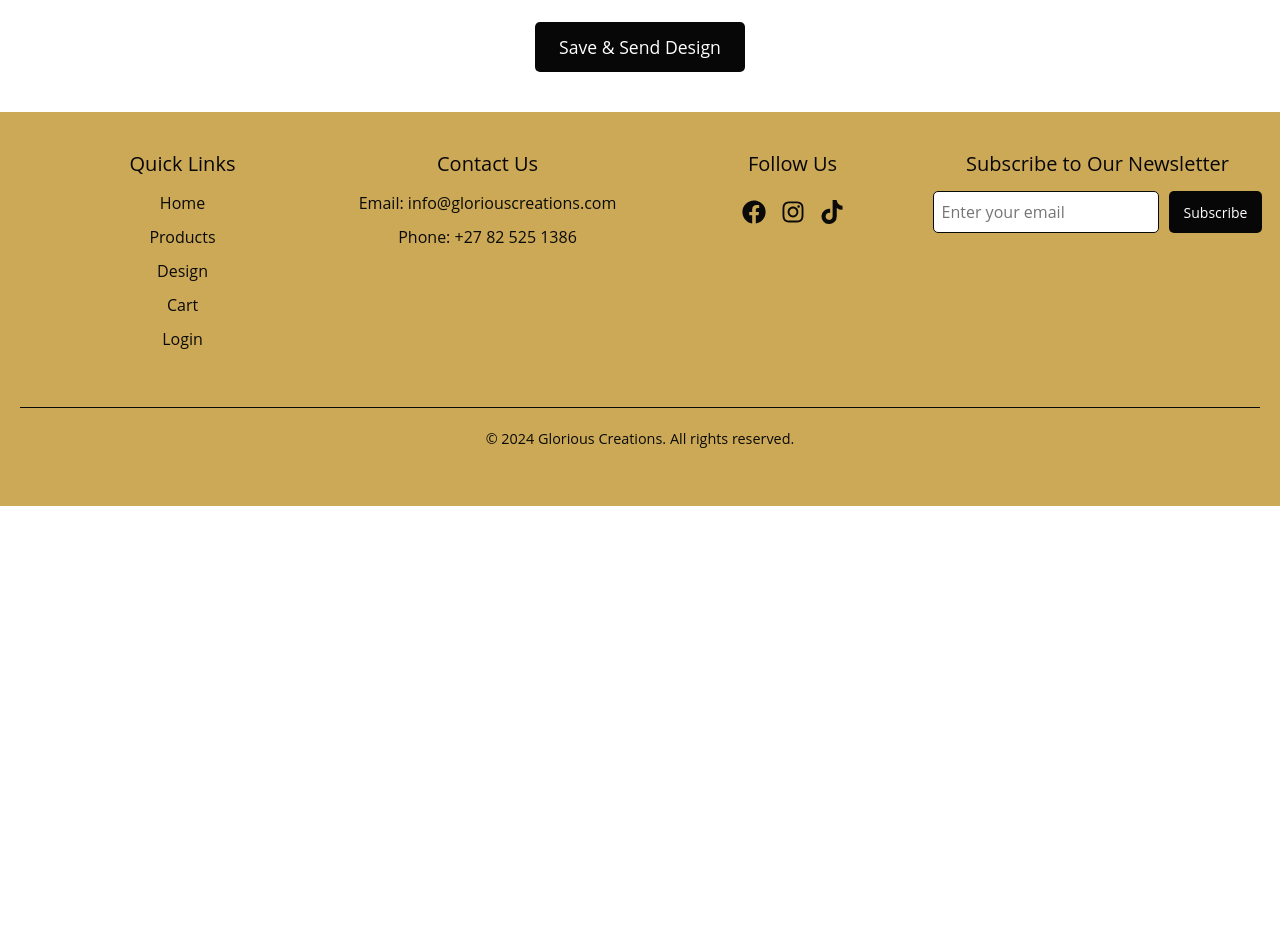
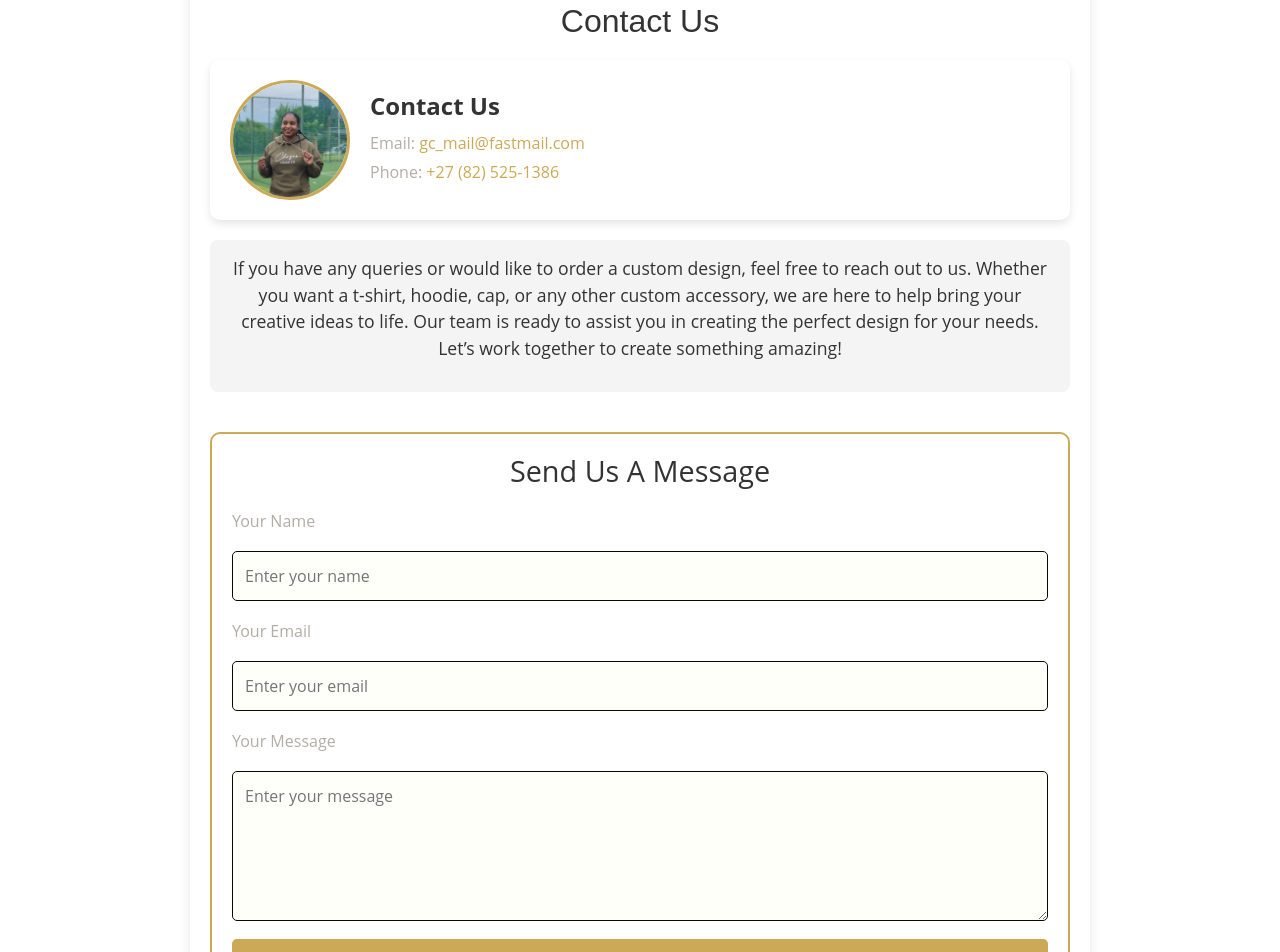
Before and after one commit to joshchif3/FGC, a React (Vite) app: page /contact in a window 1280 px wide. Shown: the part 140-1092 px from the top of the page. Before the commit the page ends 800 px from the top, so only its background shows below. Built offline with nearby package versions, Linux system fonts and the light colour scheme.

Commit message:
api chnages

```diff
--- a/src/components/ContactsPage.jsx
+++ b/src/components/ContactsPage.jsx
@@ -1,128 +1,124 @@
 import React, { useState } from "react";
-import { useAuth } from "../services/AuthContext";
-import { useMutation } from "@tanstack/react-query";
-import api from "../services/axios";
-import emailjs from "emailjs-com"; // Add EmailJS import
+import emailjs from "emailjs-com";
+import "../styling/ContactsPage.css";
 
-function Design() {
-  const { user } = useAuth();
-  const [designFile, setDesignFile] = useState(null);
-  const [designPreview, setDesignPreview] = useState(null);
-  const [colors, setColors] = useState("");
-  const [quantity, setQuantity] = useState("");
-  const [sizes, setSizes] = useState("");
-  const [isEmailSent, setIsEmailSent] = useState(false); // Track email status
+function ContactsPage() {
+  const [formData, setFormData] = useState({
+    name: "",
+    email: "",
+    message: "",
+  });
+  const [isMessageSent, setIsMessageSent] = useState(false); // States to hansdle the success message
 
-  const handleFileUpload = (event) => {
-    const file = event.target.files[0];
-    if (file) {
-      setDesignFile(file);
-      setDesignPreview(URL.createObjectURL(file));
-    }
+  const handleChange = (e) => {
+    const { name, value } = e.target;
+    setFormData((prevData) => ({
+      ...prevData,
+      [name]: value,
+    }));
   };
 
-  const uploadDesign = async (formData) => {
-    try {
-      const token = localStorage.getItem("authToken");
-      if (!token) throw new Error("❌ No authentication token found");
+  const handleSubmit = (e) => {
+    e.preventDefault();
 
-      const response = await api.post("/api/designs/upload", formData, {
-        headers: {
-          Authorization: `Bearer ${token}`,
-          "Content-Type": "multipart/form-data",
+    // Send form data to EmailJS
+    emailjs
+      .sendForm(
+        "service_oi6vx5n", // Updated Service ID
+        "template_vzyxdek", // Replace with your template ID
+        e.target, // This will automatically map the form fields to template variables
+        "UNjfGikVEcTG6vuKO" // Replace with your user ID from EmailJS
+      )
+      .then(
+        (result) => {
+          console.log("Message sent: ", result.text);
+          // Set the success message state
+          setIsMessageSent(true);
+          // Optionally, reset the form after a successful submission
+          setFormData({ name: "", email: "", message: "" });
         },
-      });
-      return response.data;
-    } catch (error) {
-      console.error("❌ Upload error:", error);
-      throw error;
-    }
-  };
-
-  const sendDesignEmail = async (designData) => {
-    try {
-      await emailjs.send(
-        "service_oi6vx5n", // Your Fastmail service ID
-        "template_vzyxdek", // Your template ID
-        {
-          to_name: "Glorious Creations Team",
-          from_name: user?.username || "Customer",
-          from_email: user?.email || "customer@example.com",
-          message: `
-            New Design Submission:
-            Colors: ${designData.colors}
-            Quantity: ${designData.quantity}
-            Sizes: ${designData.sizes}
-            User ID: ${user?.userId || "N/A"}
-          `,
-          // For file attachments, you would need a different approach
-        },
-        "UNjfGikVEcTG6vuKO" // Your EmailJS user ID
+        (error) => {
+          console.log("Error sending message: ", error.text);
+          // Optionally, handle error feedback
+        }
       );
-      setIsEmailSent(true);
-    } catch (error) {
-      console.error("❌ Email sending failed:", error);
-      throw error;
-    }
-  };
-
-  const { mutateAsync, isLoading, isError, error } = useMutation({
-    mutationFn: uploadDesign,
-  });
-
-  const handleSubmit = async (event) => {
-    event.preventDefault();
-
-    try {
-      if (!designFile) throw new Error("❌ Please upload a design file");
-
-      const formData = new FormData();
-      formData.append("colors", colors);
-      formData.append("quantity", quantity);
-      formData.append("sizes", sizes);
-      formData.append("designFile", designFile);
-      formData.append("userId", user?.userId);
-
-      // 1. Upload the design
-      await mutateAsync(formData);
-
-      // 2. Send email notification
-      await sendDesignEmail({ colors, quantity, sizes });
-
-      alert("✅ Design saved and email sent successfully!");
-    } catch (error) {
-      console.error("❌ Submission failed:", error);
-      alert(error.message || "❌ Failed to process design");
-    }
   };
 
   return (
-    <div className="design-page">
-      {/* ... (keep your existing JSX) ... */}
+    <div className="contacts-container">
+      <h2>Contact Us</h2>
 
-      <form className="order-details" onSubmit={handleSubmit}>
-        {/* ... (keep your existing form fields) ... */}
+      {/* Contact Us Section */}
+      <div className="contact-manager-card">
+        <div className="contact-manager-image">
+          <img
+            src="/images/manager.jpg"
+            alt="Sales & Design Manager"
+            className="manager-img"
+          />
+        </div>
+        <div className="contact-manager-info">
+          <h3>Contact Us</h3>
+          <div className="contact-manager-details">
+            <p>Email: <a href="mailto:gc_mail@fastmail.com">gc_mail@fastmail.com</a></p>
+            <p>Phone: <a href="tel:+27825251386">+27 (82) 525-1386</a></p>
+          </div>
+        </div>
+      </div>
 
-        <div className="order-options">
-          <button type="submit" className="btn" disabled={isLoading}>
-            {isLoading ? "Processing..." : "Save & Send Design"}
-          </button>
-        </div>
-      </form>
+      {/* Paragraph Section Above the Form cc */}
+      <div className="contact-paragraph">
+        <p>If you have any queries or would like to order a custom design, feel free to reach out to us. Whether you want a t-shirt, hoodie, cap, or any other custom accessory, we are here to help bring your creative ideas to life. Our team is ready to assist you in creating the perfect design for your needs. Let’s work together to create something amazing!</p>
+      </div>
 
-      {isEmailSent && (
+      {/* Success Message */}
+      {isMessageSent && (
         <div className="success-message">
-          Email notification sent successfully!
+          <p>Your message has been sent successfully! We'll get back to you soon.</p>
         </div>
       )}
 
-      {isError && (
-        <div className="error-message">
-          {error.message || "❌ Failed to process design"}
-        </div>
-      )}
+      {/* Contact Form */}
+      <div className="contact-form-container">
+        <h3>Send Us A Message</h3>
+        <form onSubmit={handleSubmit} className="contact-form">
+          <label htmlFor="name">Your Name</label>
+          <input
+            type="text"
+            id="name"
+            name="name"
+            value={formData.name}
+            onChange={handleChange}
+            placeholder="Enter your name"
+            required
+          />
+
+          <label htmlFor="email">Your Email</label>
+          <input
+            type="email"
+            id="email"
+            name="email"
+            value={formData.email}
+            onChange={handleChange}
+            placeholder="Enter your email"
+            required
+          />
+
+          <label htmlFor="message">Your Message</label>
+          <textarea
+            id="message"
+            name="message"
+            value={formData.message}
+            onChange={handleChange}
+            placeholder="Enter your message"
+            required
+          ></textarea>
+
+          <button type="submit">Send Message</button>
+        </form>
+      </div>
     </div>
   );
 }
 
-export default Design;
+export default ContactsPage;
--- a/src/components/Design.jsx
+++ b/src/components/Design.jsx
@@ -2,6 +2,7 @@ import React, { useState } from "react";
 import { useAuth } from "../services/AuthContext";
 import { useMutation } from "@tanstack/react-query";
 import api from "../services/axios";
+import emailjs from "emailjs-com";
 
 function Design() {
   const { user } = useAuth();
@@ -10,6 +11,7 @@ function Design() {
   const [colors, setColors] = useState("");
   const [quantity, setQuantity] = useState("");
   const [sizes, setSizes] = useState("");
+  const [emailStatus, setEmailStatus] = useState(null); // Track email status separately
 
   const handleFileUpload = (event) => {
     const file = event.target.files[0];
@@ -19,7 +21,7 @@ function Design() {
     }
   };
 
-  // Upload design function using FormData
+  // Upload design function using FormData (unchanged)
   const uploadDesign = async (formData) => {
     try {
       const token = localStorage.getItem("authToken");
@@ -45,20 +47,53 @@ function Design() {
     }
   };
 
-  // Use Mutation Hook
+  // New function to send design details via email
+  const sendDesignEmail = async (designData) => {
+    try {
+      const emailParams = {
+        to_name: "Glorious Creations Team",
+        from_name: user?.username || "Customer",
+        from_email: user?.email || "customer@example.com",
+        design_details: `
+          New Design Submission:
+          - Colors: ${designData.colors}
+          - Quantity: ${designData.quantity}
+          - Sizes: ${designData.sizes}
+          - User ID: ${user?.userId || "N/A"}
+        `,
+        reply_to: user?.email || "customer@example.com"
+      };
+
+      await emailjs.send(
+        "service_oi6vx5n", // Your Fastmail service ID
+        "template_vzyxdek", // Your template ID
+        emailParams,
+        "UNjfGikVEcTG6vuKO" // Your EmailJS user ID
+      );
+
+      setEmailStatus({ success: true, message: "✅ Design details emailed successfully!" });
+    } catch (error) {
+      console.error("❌ Email sending failed:", error);
+      setEmailStatus({ success: false, message: "❌ Failed to send design email" });
+      throw error;
+    }
+  };
+
+  // Use Mutation Hook (unchanged)
   const { mutateAsync, isLoading, isError, error } = useMutation({
     mutationFn: uploadDesign,
   });
 
   const handleSubmit = async (event) => {
     event.preventDefault();
+    setEmailStatus(null); // Reset email status on new submission
 
     try {
       if (!designFile) {
         throw new Error("❌ Please upload a design file.");
       }
 
-      // Prepare FormData payload
+      // Prepare FormData payload (unchanged)
       const formData = new FormData();
       formData.append("colors", colors);
       formData.append("quantity", parseInt(quantity, 10));
@@ -68,12 +103,16 @@ function Design() {
 
       console.log("📤 Sending FormData:", formData);
 
-      // Upload the design
+      // Upload the design (unchanged)
       await mutateAsync(formData);
-      alert("✅ Design uploaded successfully!");
+
+      // Send email with design details
+      await sendDesignEmail({ colors, quantity, sizes });
+
+      alert("✅ Design uploaded and details emailed successfully!");
     } catch (error) {
-      console.error("❌ Upload Failed:", error);
-      alert(error.message || "❌ Failed to upload design. Check console.");
+      console.error("❌ Submission Failed:", error);
+      alert(error.message || "❌ Failed to process design. Check console.");
     }
   };
 
@@ -143,10 +182,17 @@ function Design() {
 
         <div className="order-options">
           <button type="submit" className="btn" disabled={isLoading}>
-            {isLoading ? "Uploading..." : "Save Design"}
+            {isLoading ? "Processing..." : "Save & Email Design"}
           </button>
         </div>
       </form>
+
+      {/* Display email status separately from upload status */}
+      {emailStatus && (
+        <div className={`status-message ${emailStatus.success ? "success" : "error"}`}>
+          {emailStatus.message}
+        </div>
+      )}
 
       {isError && <div className="error-message">{error.message || "❌ Failed to upload design."}</div>}
     </div>
```
